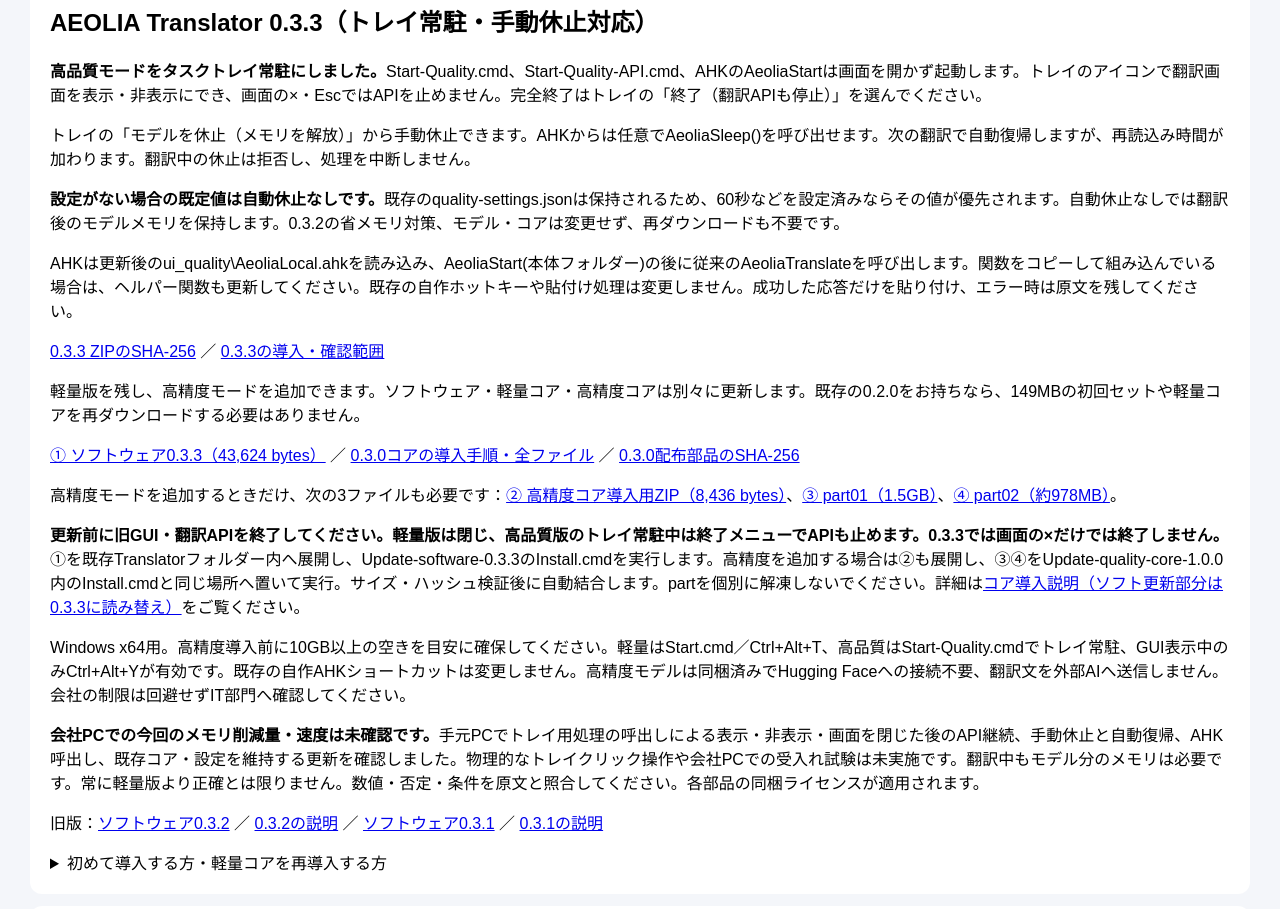
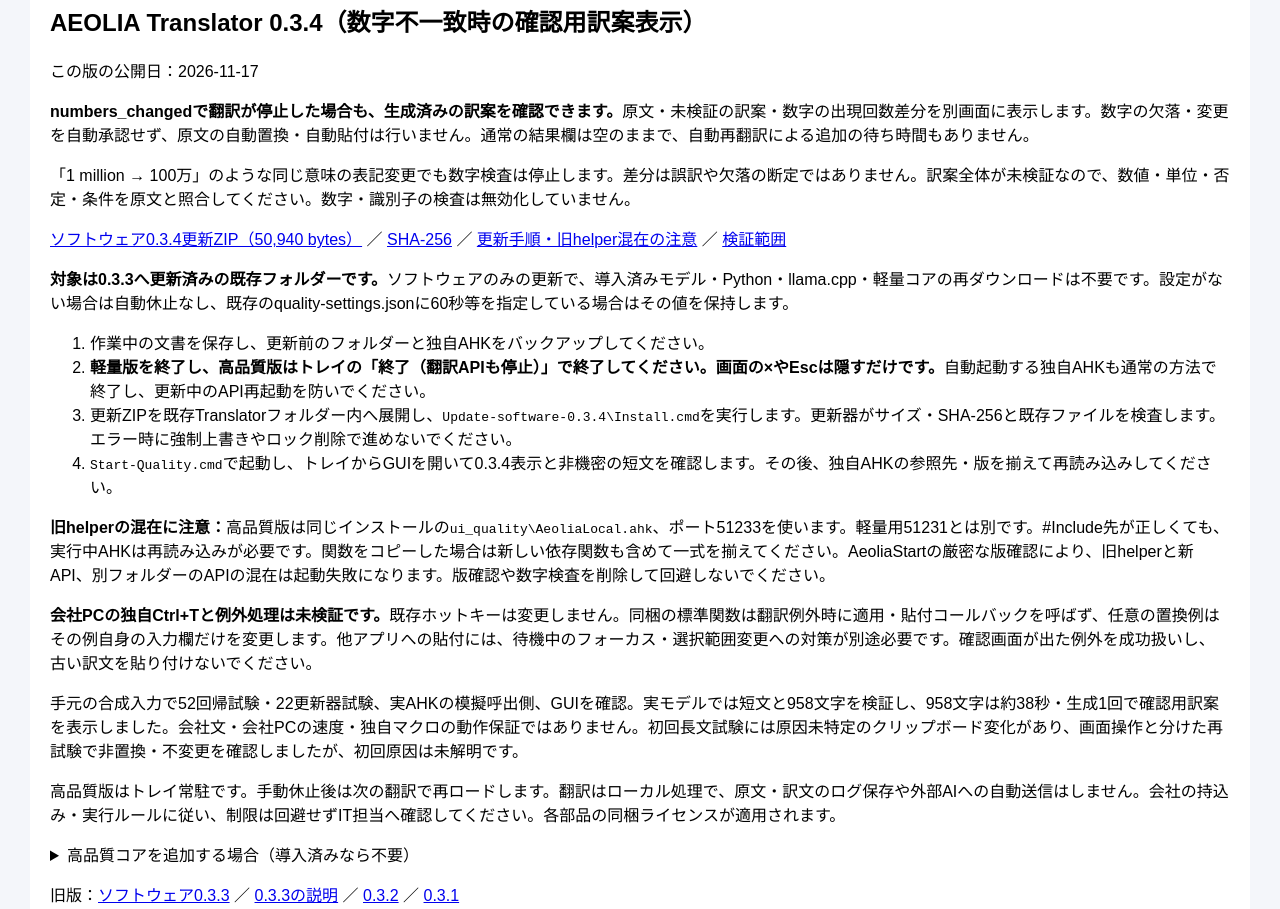
Before and after one commit to takami0606/takami0606.github.io, a plain HTML site: page index.html in a window 1280 px wide. Shown: the part 245-1154 px from the top of the page. Drawn offline with Linux system fonts and the light colour scheme.

Commit message:
Publish Translator 0.3.4 numerical-review update and verified installation guide

```diff
--- a/index.html
+++ b/index.html
@@ -44,20 +44,29 @@
   <p>自分専用の便利なポータル</p>
 
   <section class="card" id="aeolia-translator">
-    <h2>AEOLIA Translator 0.3.3（トレイ常駐・手動休止対応）</h2>
-    <p><strong>高品質モードをタスクトレイ常駐にしました。</strong>Start-Quality.cmd、Start-Quality-API.cmd、AHKのAeoliaStartは画面を開かず起動します。トレイのアイコンで翻訳画面を表示・非表示にでき、画面の×・EscではAPIを止めません。完全終了はトレイの「終了（翻訳APIも停止）」を選んでください。</p>
-    <p>トレイの「モデルを休止（メモリを解放）」から手動休止できます。AHKからは任意でAeoliaSleep()を呼び出せます。次の翻訳で自動復帰しますが、再読込み時間が加わります。翻訳中の休止は拒否し、処理を中断しません。</p>
-    <p><strong>設定がない場合の既定値は自動休止なしです。</strong>既存のquality-settings.jsonは保持されるため、60秒などを設定済みならその値が優先されます。自動休止なしでは翻訳後のモデルメモリを保持します。0.3.2の省メモリ対策、モデル・コアは変更せず、再ダウンロードも不要です。</p>
-    <p>AHKは更新後のui_quality\AeoliaLocal.ahkを読み込み、AeoliaStart(本体フォルダー)の後に従来のAeoliaTranslateを呼び出します。関数をコピーして組み込んでいる場合は、ヘルパー関数も更新してください。既存の自作ホットキーや貼付け処理は変更しません。成功した応答だけを貼り付け、エラー時は原文を残してください。</p>
-    <p><a href="downloads/AEOLIA-Translator-software-0.3.3-installer.zip.sha256">0.3.3 ZIPのSHA-256</a> ／ <a href="downloads/Translator-0.3.3-update-notes.txt">0.3.3の導入・確認範囲</a></p>
-    <p>軽量版を残し、高精度モードを追加できます。ソフトウェア・軽量コア・高精度コアは別々に更新します。既存の0.2.0をお持ちなら、149MBの初回セットや軽量コアを再ダウンロードする必要はありません。</p>
-    <p><a href="downloads/AEOLIA-Translator-software-0.3.3-installer.zip">① ソフトウェア0.3.3（43,624 bytes）</a> ／ <a href="https://github.com/takami0606/takami0606.github.io/releases/tag/aeolia-translator-v0.3.0-trial">0.3.0コアの導入手順・全ファイル</a> ／ <a href="https://github.com/takami0606/takami0606.github.io/releases/download/aeolia-translator-v0.3.0-trial/SHA256SUMS.txt">0.3.0配布部品のSHA-256</a></p>
+    <h2>AEOLIA Translator 0.3.4（数字不一致時の確認用訳案表示）</h2>
+    <p class="release-date">この版の公開日：2026-11-17</p>
+    <p><strong>numbers_changedで翻訳が停止した場合も、生成済みの訳案を確認できます。</strong>原文・未検証の訳案・数字の出現回数差分を別画面に表示します。数字の欠落・変更を自動承認せず、原文の自動置換・自動貼付は行いません。通常の結果欄は空のままで、自動再翻訳による追加の待ち時間もありません。</p>
+    <p>「1 million → 100万」のような同じ意味の表記変更でも数字検査は停止します。差分は誤訳や欠落の断定ではありません。訳案全体が未検証なので、数値・単位・否定・条件を原文と照合してください。数字・識別子の検査は無効化していません。</p>
+    <p><a href="downloads/AEOLIA-Translator-software-0.3.4-installer.zip">ソフトウェア0.3.4更新ZIP（50,940 bytes）</a> ／ <a href="downloads/AEOLIA-Translator-software-0.3.4-installer.zip.sha256">SHA-256</a> ／ <a href="downloads/Translator-0.3.4-update-notes.txt">更新手順・旧helper混在の注意</a> ／ <a href="downloads/Translator-0.3.4-verification.txt">検証範囲</a></p>
+    <p><strong>対象は0.3.3へ更新済みの既存フォルダーです。</strong>ソフトウェアのみの更新で、導入済みモデル・Python・llama.cpp・軽量コアの再ダウンロードは不要です。設定がない場合は自動休止なし、既存のquality-settings.jsonに60秒等を指定している場合はその値を保持します。</p>
+    <ol>
+      <li>作業中の文書を保存し、更新前のフォルダーと独自AHKをバックアップしてください。</li>
+      <li><strong>軽量版を終了し、高品質版はトレイの「終了（翻訳APIも停止）」で終了してください。画面の×やEscは隠すだけです。</strong>自動起動する独自AHKも通常の方法で終了し、更新中のAPI再起動を防いでください。</li>
+      <li>更新ZIPを既存Translatorフォルダー内へ展開し、<code>Update-software-0.3.4\Install.cmd</code>を実行します。更新器がサイズ・SHA-256と既存ファイルを検査します。エラー時に強制上書きやロック削除で進めないでください。</li>
+      <li><code>Start-Quality.cmd</code>で起動し、トレイからGUIを開いて0.3.4表示と非機密の短文を確認します。その後、独自AHKの参照先・版を揃えて再読み込みしてください。</li>
+    </ol>
+    <p><strong>旧helperの混在に注意：</strong>高品質版は同じインストールの<code>ui_quality\AeoliaLocal.ahk</code>、ポート51233を使います。軽量用51231とは別です。#Include先が正しくても、実行中AHKは再読み込みが必要です。関数をコピーした場合は新しい依存関数も含めて一式を揃えてください。AeoliaStartの厳密な版確認により、旧helperと新API、別フォルダーのAPIの混在は起動失敗になります。版確認や数字検査を削除して回避しないでください。</p>
+    <p><strong>会社PCの独自Ctrl+Tと例外処理は未検証です。</strong>既存ホットキーは変更しません。同梱の標準関数は翻訳例外時に適用・貼付コールバックを呼ばず、任意の置換例はその例自身の入力欄だけを変更します。他アプリへの貼付には、待機中のフォーカス・選択範囲変更への対策が別途必要です。確認画面が出た例外を成功扱いし、古い訳文を貼り付けないでください。</p>
+    <p>手元の合成入力で52回帰試験・22更新器試験、実AHKの模擬呼出側、GUIを確認。実モデルでは短文と958文字を検証し、958文字は約38秒・生成1回で確認用訳案を表示しました。会社文・会社PCの速度・独自マクロの動作保証ではありません。初回長文試験には原因未特定のクリップボード変化があり、画面操作と分けた再試験で非置換・不変更を確認しましたが、初回原因は未解明です。</p>
+    <p>高品質版はトレイ常駐です。手動休止後は次の翻訳で再ロードします。翻訳はローカル処理で、原文・訳文のログ保存や外部AIへの自動送信はしません。会社の持込み・実行ルールに従い、制限は回避せずIT担当へ確認してください。各部品の同梱ライセンスが適用されます。</p>
+    <details><summary>高品質コアを追加する場合（導入済みなら不要）</summary>
     <p>高精度モードを追加するときだけ、次の3ファイルも必要です：<a href="https://github.com/takami0606/takami0606.github.io/releases/download/aeolia-translator-v0.3.0-trial/AEOLIA-Translator-quality-core-1.0.0-installer.zip">② 高精度コア導入用ZIP（8,436 bytes）</a>、<a href="https://github.com/takami0606/takami0606.github.io/releases/download/aeolia-translator-v0.3.0-trial/AEOLIA-Translator-quality-core-1.0.0.zip.part01">③ part01（1.5GB）</a>、<a href="https://github.com/takami0606/takami0606.github.io/releases/download/aeolia-translator-v0.3.0-trial/AEOLIA-Translator-quality-core-1.0.0.zip.part02">④ part02（約978MB）</a>。</p>
-    <p><strong>更新前に旧GUI・翻訳APIを終了してください。軽量版は閉じ、高品質版のトレイ常駐中は終了メニューでAPIも止めます。0.3.3では画面の×だけでは終了しません。</strong>①を既存Translatorフォルダー内へ展開し、Update-software-0.3.3のInstall.cmdを実行します。高精度を追加する場合は②も展開し、③④をUpdate-quality-core-1.0.0内のInstall.cmdと同じ場所へ置いて実行。サイズ・ハッシュ検証後に自動結合します。partを個別に解凍しないでください。詳細は<a href="https://github.com/takami0606/takami0606.github.io/releases/download/aeolia-translator-v0.3.0-trial/INSTALL_COMPONENTS_JA.md">コア導入説明（ソフト更新部分は0.3.3に読み替え）</a>をご覧ください。</p>
-    <p>Windows x64用。高精度導入前に10GB以上の空きを目安に確保してください。軽量はStart.cmd／Ctrl+Alt+T、高品質はStart-Quality.cmdでトレイ常駐、GUI表示中のみCtrl+Alt+Yが有効です。既存の自作AHKショートカットは変更しません。高精度モデルは同梱済みでHugging Faceへの接続不要、翻訳文を外部AIへ送信しません。会社の制限は回避せずIT部門へ確認してください。</p>
-    <p><strong>会社PCでの今回のメモリ削減量・速度は未確認です。</strong>手元PCでトレイ用処理の呼出しによる表示・非表示・画面を閉じた後のAPI継続、手動休止と自動復帰、AHK呼出し、既存コア・設定を維持する更新を確認しました。物理的なトレイクリック操作や会社PCでの受入れ試験は未実施です。翻訳中もモデル分のメモリは必要です。常に軽量版より正確とは限りません。数値・否定・条件を原文と照合してください。各部品の同梱ライセンスが適用されます。</p>
-    <p>旧版：<a href="downloads/AEOLIA-Translator-software-0.3.2-installer.zip">ソフトウェア0.3.2</a> ／ <a href="downloads/Translator-0.3.2-update-notes.txt">0.3.2の説明</a> ／ <a href="downloads/AEOLIA-Translator-software-0.3.1-installer.zip">ソフトウェア0.3.1</a> ／ <a href="downloads/Translator-0.3.1-update-notes.txt">0.3.1の説明</a></p>
+      <p><a href="https://github.com/takami0606/takami0606.github.io/releases/tag/aeolia-translator-v0.3.0-trial">コアの導入手順・全ファイル</a>。part01・part02は高品質コア更新フォルダーのInstall.cmdと同じ場所へ置いて実行します。partを個別に解凍しないでください。高品質導入前は10GB以上の空きを目安に確保してください。</p>
+    </details>
+    <p>旧版：<a href="downloads/AEOLIA-Translator-software-0.3.3-installer.zip">ソフトウェア0.3.3</a> ／ <a href="downloads/Translator-0.3.3-update-notes.txt">0.3.3の説明</a> ／ <a href="downloads/AEOLIA-Translator-software-0.3.2-installer.zip">0.3.2</a> ／ <a href="downloads/AEOLIA-Translator-software-0.3.1-installer.zip">0.3.1</a></p>
     <details><summary>初めて導入する方・軽量コアを再導入する方</summary>
+      <p>新規導入では初回セットの後、<a href="downloads/AEOLIA-Translator-software-0.3.3-installer.zip">ソフトウェア0.3.3</a>を適用してから0.3.4へ更新してください。0.3.4の更新確認は0.3.3を基準に行っています。</p>
       <p>初回は共通Python/AHKを含む<a href="https://github.com/takami0606/takami0606.github.io/releases/download/aeolia-translator-v0.2.0-trial/AEOLIA-Translator-0.2.0-win-x64-first-run.zip">0.2.0初回セット（149,181,758 bytes）</a>から開始してください。軽量初回のみCTranslate2を公式PyPIのfiles.pythonhosted.orgから約20.7MB取得します。必要なVC++ランタイムがない場合はIT部門に確認してください。</p>
       <p>軽量コアの再導入のみ：<a href="https://github.com/takami0606/takami0606.github.io/releases/download/aeolia-translator-v0.3.0-trial/AEOLIA-Translator-light-core-0.2.0-installer.zip">軽量コア導入用ZIP</a>と<a href="https://github.com/takami0606/takami0606.github.io/releases/download/aeolia-translator-v0.3.0-trial/AEOLIA-Translator-light-core-0.2.0.zip">軽量コア0.2.0（149,081,919 bytes）</a>。既存利用者には不要で、これだけでは新規導入できません。</p>
     </details>
```
Also changed, not shown: downloads/Translator-0.3.4-update-notes.txt (added), downloads/Translator-0.3.4-verification.txt (added), 2 other files.
